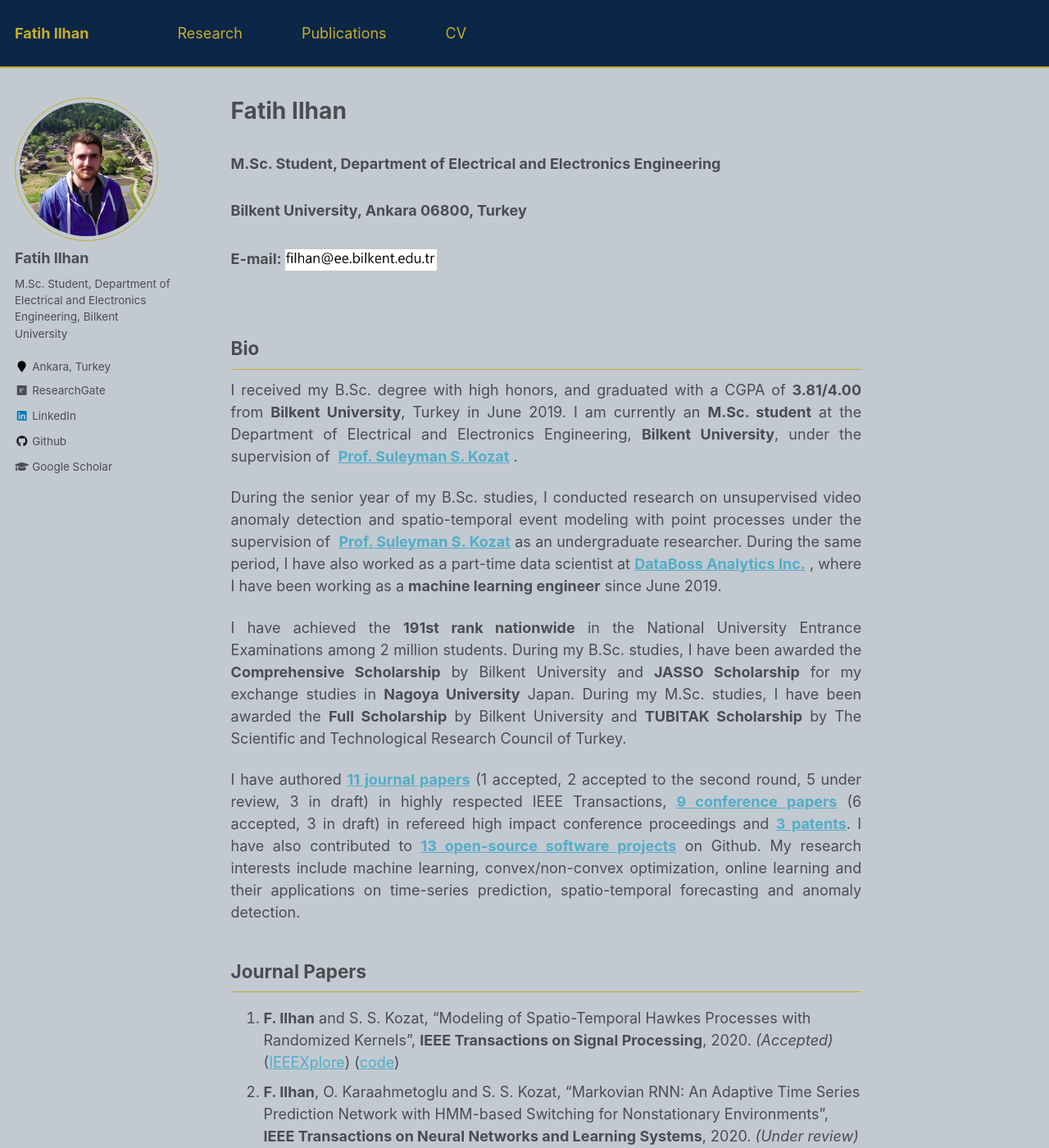
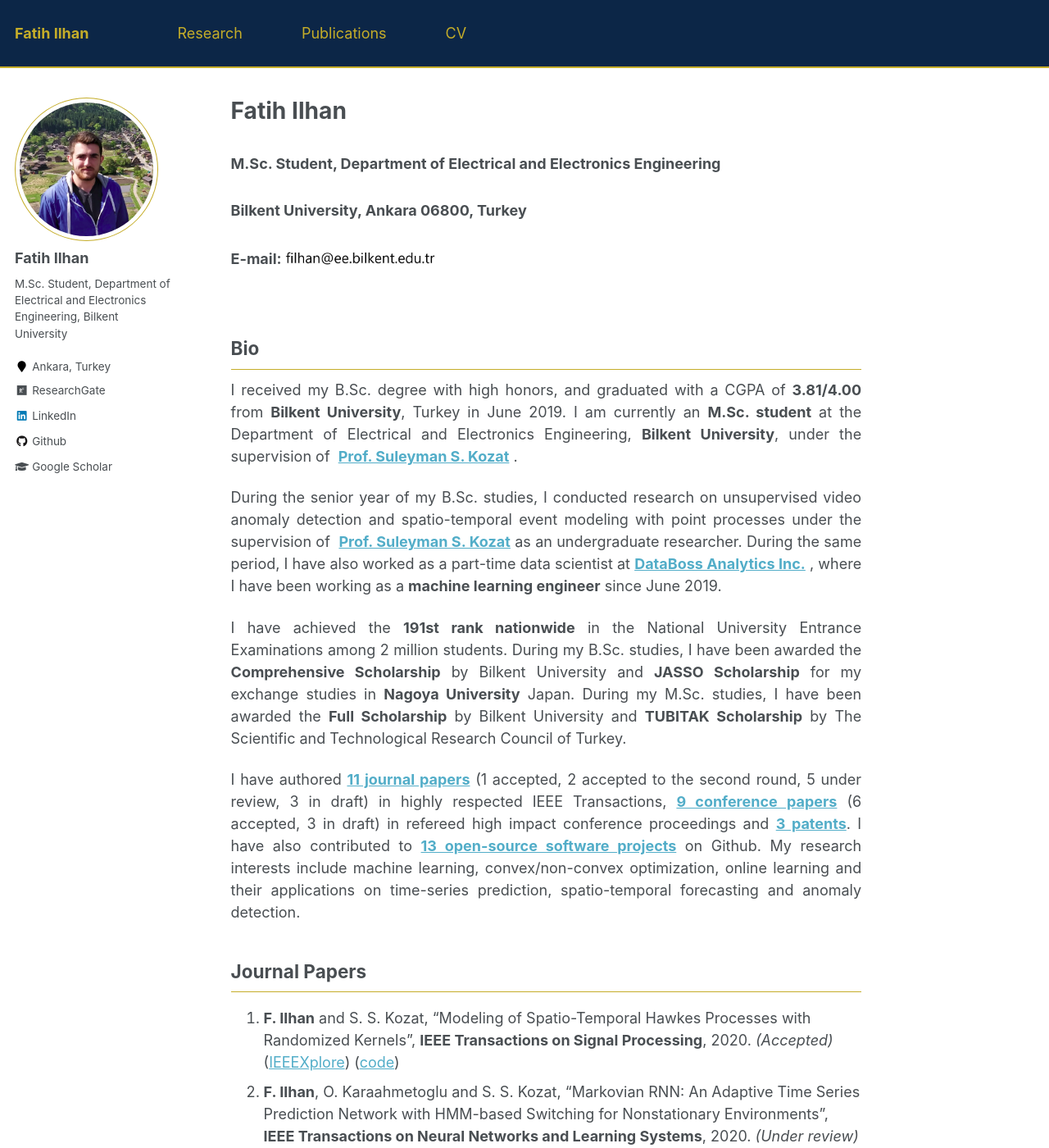
Before and after one commit to fatih-ilhan/fatih-ilhan.github.io, a Jekyll site: the page built from _pages/about.md, in a window 1280 px wide and 1400 px high. Shown: the whole window at 82% size. Built offline with Jekyll 4.4.1, drawn with Linux system fonts in a browser that asks for light colours.

Commit message:
Update _variables.scss

```diff
--- a/_sass/_variables.scss
+++ b/_sass/_variables.scss
@@ -55,7 +55,7 @@ $lighter-gray               : mix(#fff, $gray, 90%);
 
 $body-color                 : #fff;
 $masthead-background-color  : #0c2647;
-$background-color           : mix(#fff, $masthead-background-color, 75%);
+$background-color           : #fff;
 $code-background-color      : #fafafa;
 $code-background-color-dark : $light-gray;
 $text-color                 : $dark-gray;
```
